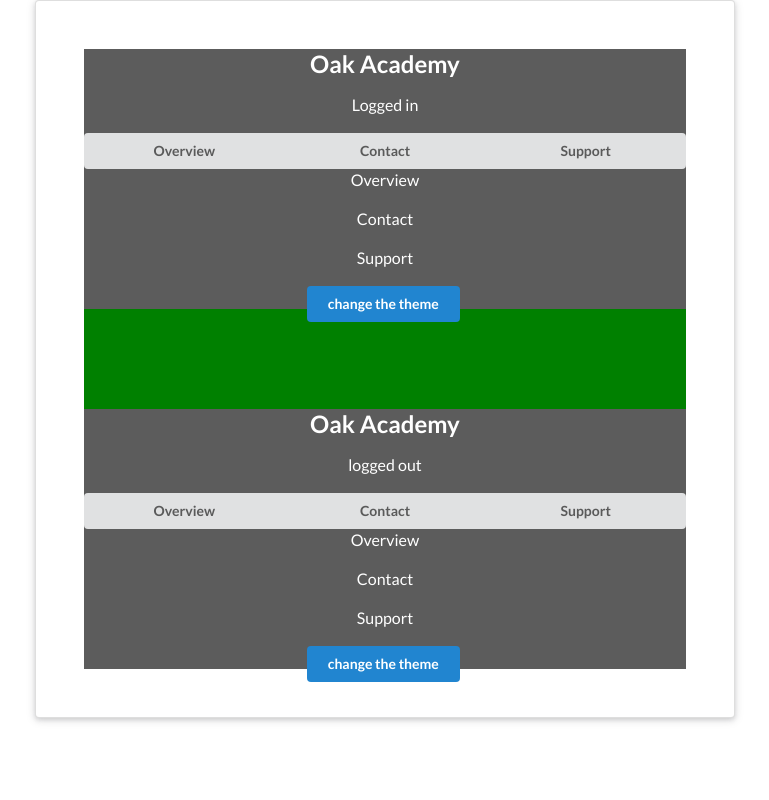
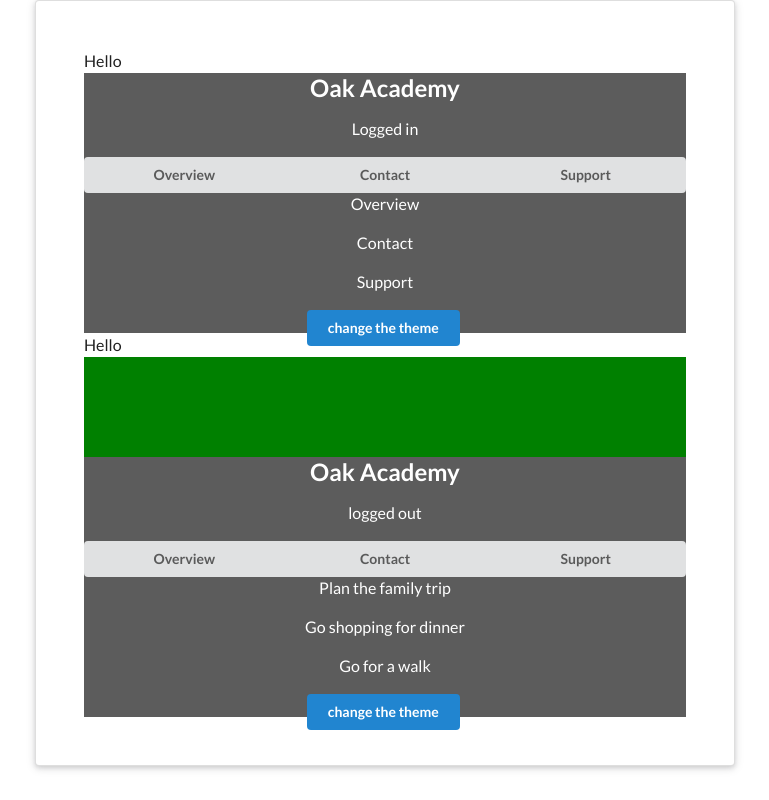
Before and after one commit to snegib/mernapp2021, a React (Create React App) app in the folder contextapi/: page / in a window 1280 px wide. Shown: the whole page, without its empty margins (255-1024 px from the left). Built offline with nearby package versions, Linux system fonts and the light colour scheme.

Commit message:
contextapi hooks and context

```diff
--- a/contextapi/src/App.js
+++ b/contextapi/src/App.js
@@ -11,6 +11,8 @@ import ThemeContextProvider from './contexts/ThemeContext';
  import AuthContextProvider */
 import AuthContextProvider from './contexts/AuthContext';
 import AuthContextProviderD from './contexts/AuthContextD';
+
+import TodoListContextProvider  from './contexts/TodoListContext';
 const App = () => {
   return (
     <div className="App">
@@ -39,16 +41,20 @@ const App = () => {
         So inside the 'ThemeContextProvider' component, we can access 'Navbar' and the 'TodoList' components
         */}
           <ThemeContextProvider>
+            Hello
             <Navbar />
             <TodoList />
           </ThemeContextProvider>
         </AuthContextProvider>
         <AuthContextProviderD>
-          <ThemeContextProvider>
-            <div style={{ height: '100px', background: 'green' }}></div>
-            <NavbarD />
-            <TodoListD />
-          </ThemeContextProvider>
+          <TodoListContextProvider>
+            <ThemeContextProvider>
+              Hello
+              <div style={{ height: '100px', background: 'green' }}></div>
+              <NavbarD />
+              <TodoListD />
+            </ThemeContextProvider>
+          </TodoListContextProvider>
         </AuthContextProviderD>
       </div>
     </div>
--- a/contextapi/src/components/TodoListD.js
+++ b/contextapi/src/components/TodoListD.js
@@ -6,16 +6,19 @@ And of course, we're going to see which usage of the context is cleaner and more
 import React, { useContext } from 'react'; /* STEP 2 [useContext]
 import useContext */
 import { ThemeContext } from '../contexts/ThemeContext';
+import { TodoListContext } from '../contexts/TodoListContext';
 
 /* STEP 5 [useContext]
 convert to functional component*/
-const TodolistD = () => {
+const TodoListD = () => {
   /* STEP 6 [useContext]
   NOTE: this is for below commented line where we have written code 'useContext(ThemeContext)'
     All I'm going to do is come down here and I'll say 'useContext()' and then pass in the context that we want to use inside this component. So we want to use 'ThemeContext' inside this component.And we imported that on the top 'import { ThemeContext } from '../contexts/ThemeContext';'. so copy and paste it here. useContext(ThemeContext). OK, so we are saying here that we want to use this context.And this is going to provide us with that context object with all of these different properties in it.*/
 
   // useContext(ThemeContext)
 
+  const { todos } = useContext(TodoListContext);
+  console.log('TodoListD todos ', todos);
   /* STEP 7 [useContext]
    now restructuring different properties from the context object */
   const { isDarkTheme, darkTheme, lightTheme, changeTheme } =
@@ -36,9 +39,17 @@ const TodolistD = () => {
         textAlign: 'center',
       }}
     >
-      <p className="item">Overview</p>
-      <p className="item">Contact</p>
-      <p className="item">Support</p>
+      {todos.length ? (
+        todos.map(todo => {
+          return (
+            <p key={todo.id} className="item">
+              {todo.text}
+            </p>
+          );
+        })
+      ) : (
+        <div> you don't have todos </div>
+      )}{' '}
       <button className="ui button primary" onClick={changeTheme}>
         change the theme
       </button>
@@ -77,4 +88,4 @@ for using useContext hook, first of all we need to convert class component to fu
   }
 } */
 
-export default TodolistD;
+export default TodoListD;
--- /dev/null
+++ b/contextapi/src/contexts/TodoListContext.js
@@ -0,0 +1,19 @@
+import React, { createContext, useState } from 'react';
+
+export const TodoListContext = createContext();
+
+const TodoListContextProvider = ({ children }) => {
+  console.log('TodoListContext ', children);
+  const [todos, setTodos] = useState([
+    { text: 'Plan the family trip', id: 1 },
+    { text: 'Go shopping for dinner', id: 2 },
+    { text: 'Go for a walk', id: 3 },
+  ]);
+  return (
+    <TodoListContext.Provider value={{ todos }}>
+      {children}
+    </TodoListContext.Provider>
+  );
+};
+
+export default TodoListContextProvider;
```
